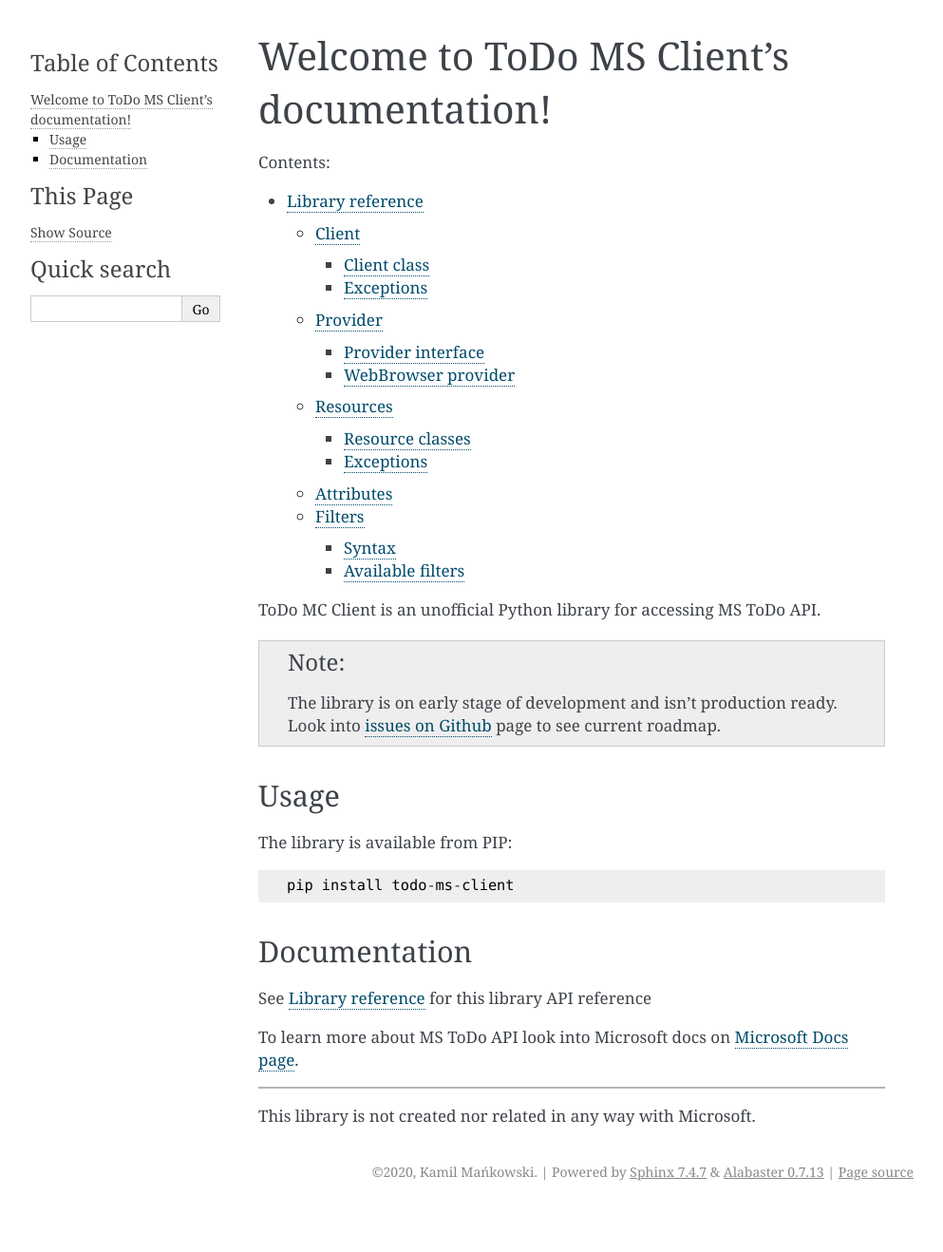
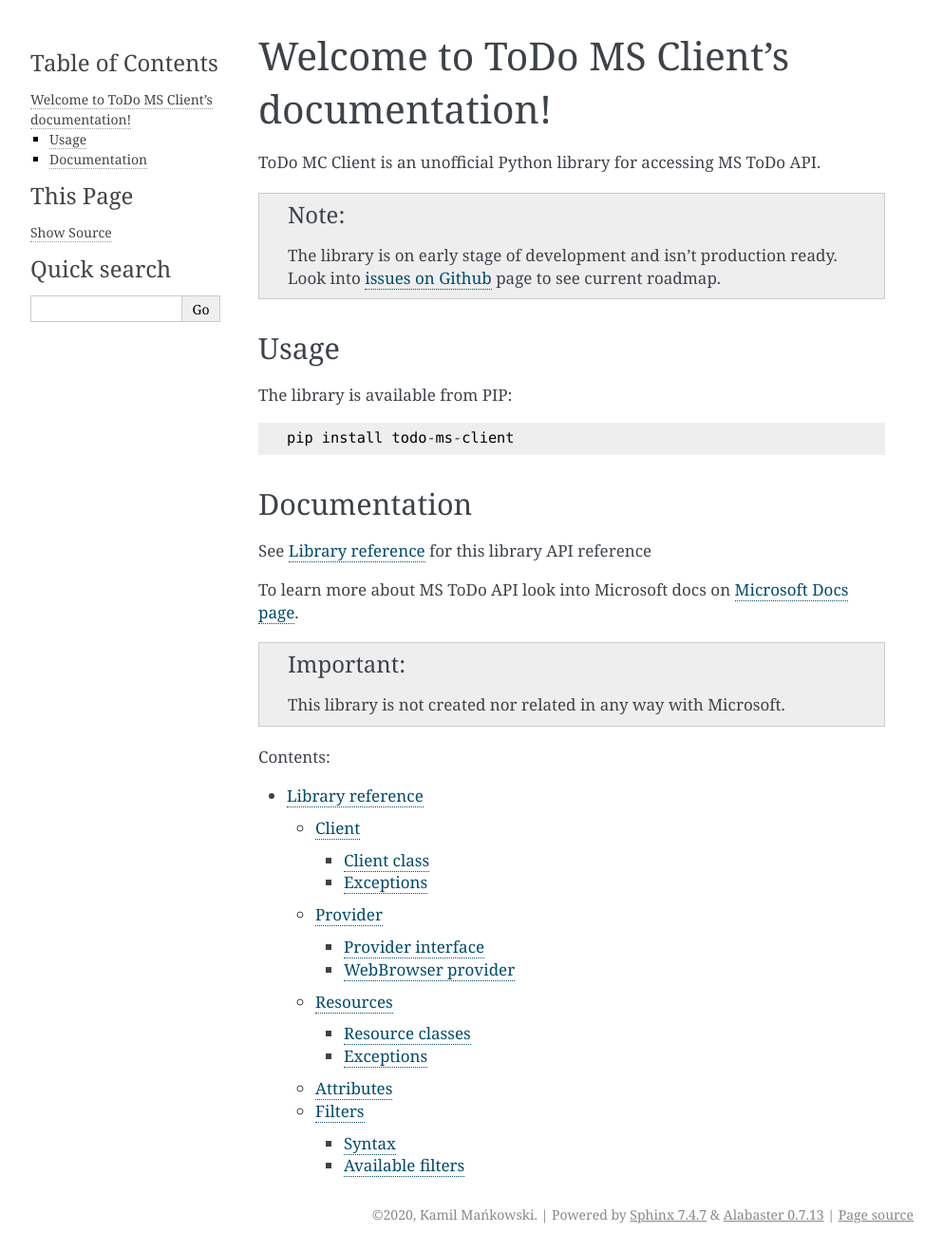
Before and after one commit to kam193/todo-ms-client, a Sphinx documentation site: the page built from docs/index.rst, in a window 1280 px wide. Shown: the whole page at 95% size, without its empty margins (148-1141 px from the left). Built offline with Sphinx 7.4.7, drawn with Linux system fonts in a browser that asks for light colours; before the commit the page ends 1273 px from its top, so only the background shows below that; part of the change alters nothing that is shown.

Commit message:
Change TOC place

```diff
--- a/docs/index.rst
+++ b/docs/index.rst
@@ -1,11 +1,5 @@
 Welcome to ToDo MS Client's documentation!
 ==========================================
-
-.. toctree::
-   :maxdepth: 3
-   :caption: Contents:
-
-   reference/index
 
 ToDo MC Client is an unofficial Python library for accessing MS ToDo API.
 
@@ -34,6 +28,12 @@ To learn more about MS ToDo API look into Microsoft docs on `Microsoft Docs page
 
 .. _Microsoft Docs page: https://docs.microsoft.com/en-us/graph/api/resources/outlooktask?view=graph-rest-beta
 
-----
+.. important::
 
-This library is not created nor related in any way with Microsoft.
+   This library is not created nor related in any way with Microsoft.
+
+.. toctree::
+   :maxdepth: 3
+   :caption: Contents:
+
+   reference/index
```
